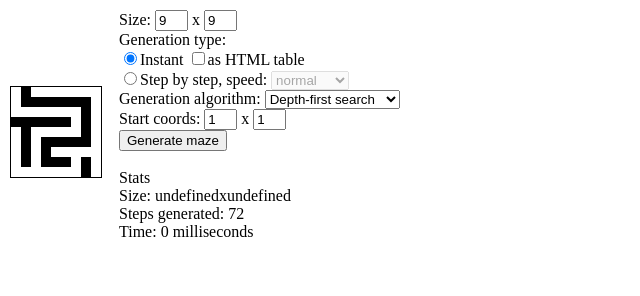
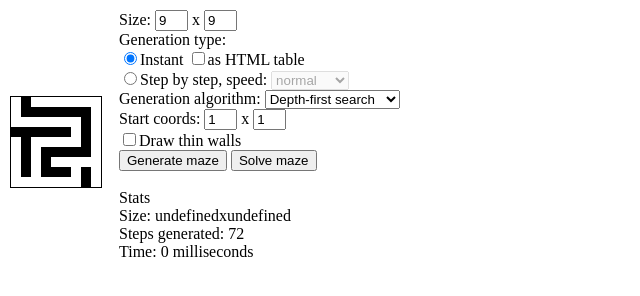
Before and after one commit to raf48/Maze, a plain HTML site: page index.html in a window 1280 px wide. Shown: the whole page, without its empty margins (0-640 px from the left). Drawn offline with Linux system fonts and the light colour scheme.

Commit message:
Improved interface

```diff
--- a/index.html
+++ b/index.html
@@ -9,6 +9,7 @@
   <script src="js/maze-depth.js" type="text/javascript"></script>
   <script src="js/maze-kruskal.js" type="text/javascript"></script>
   <script src="js/maze-prim.js" type="text/javascript"></script>
+  <script src="js/maze-solve.js" type="text/javascript"></script>
   <script src="js/maze-ui.js" type="text/javascript"></script>
 </head>
 <body onLoad="runMaze()">
@@ -38,8 +39,12 @@
       </select>
       <br />
 	  Start coords: <input type="text" id="start_x" size="1" maxlength="3" value="1" /> x
-	  <input type="text" id="start_y" size="1" maxlength="3" value="1" /><br />
+	  <input type="text" id="start_y" size="1" maxlength="3" value="1" />
+	  <br />
+	  <input type="checkbox" id="thinWalls" />Draw thin walls
+	  <br />
       <button onclick="runMaze()">Generate maze</button>
+      <button id="solveMaze">Solve maze</button>
     </td>
   </tr>
   <tr>
```
